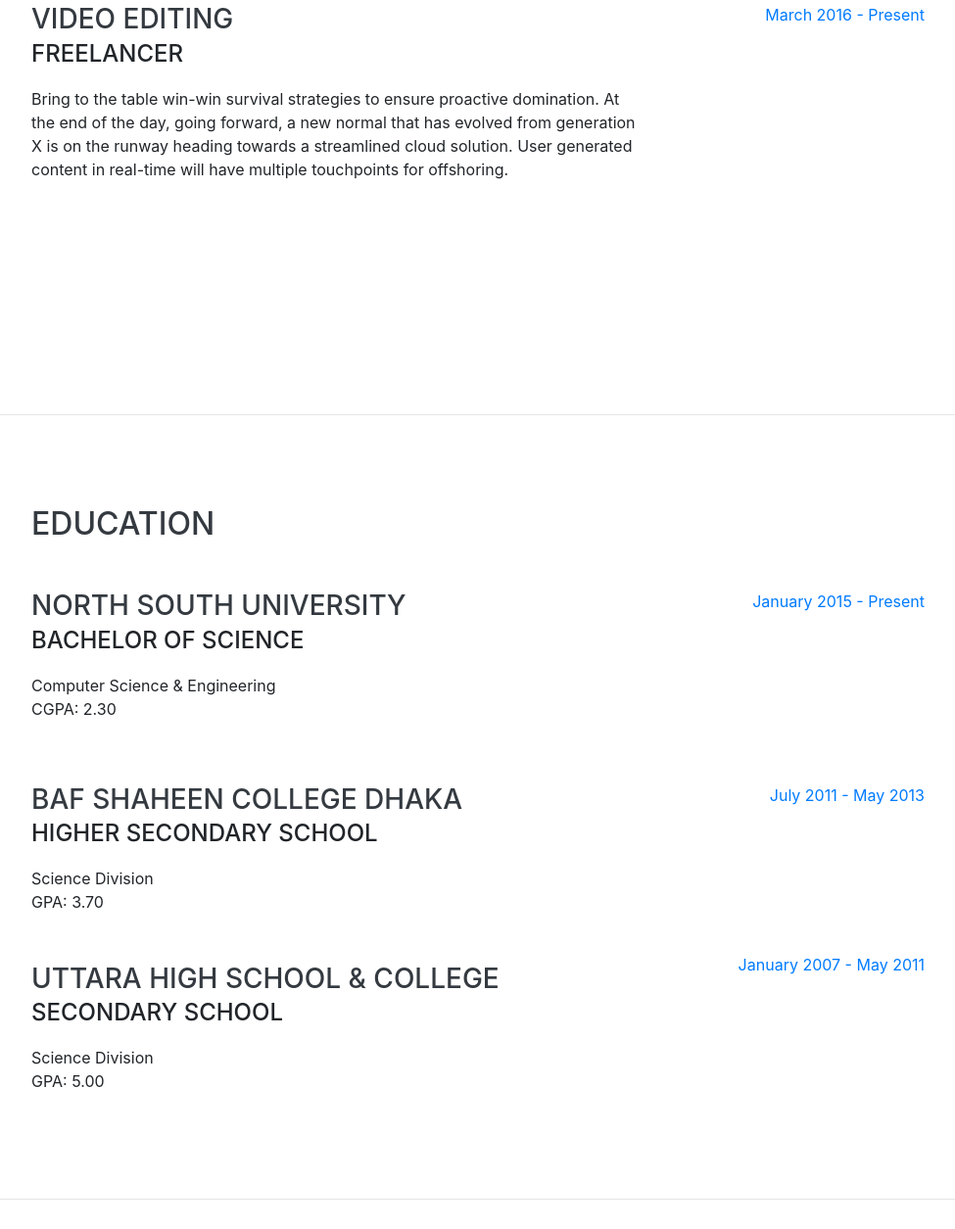
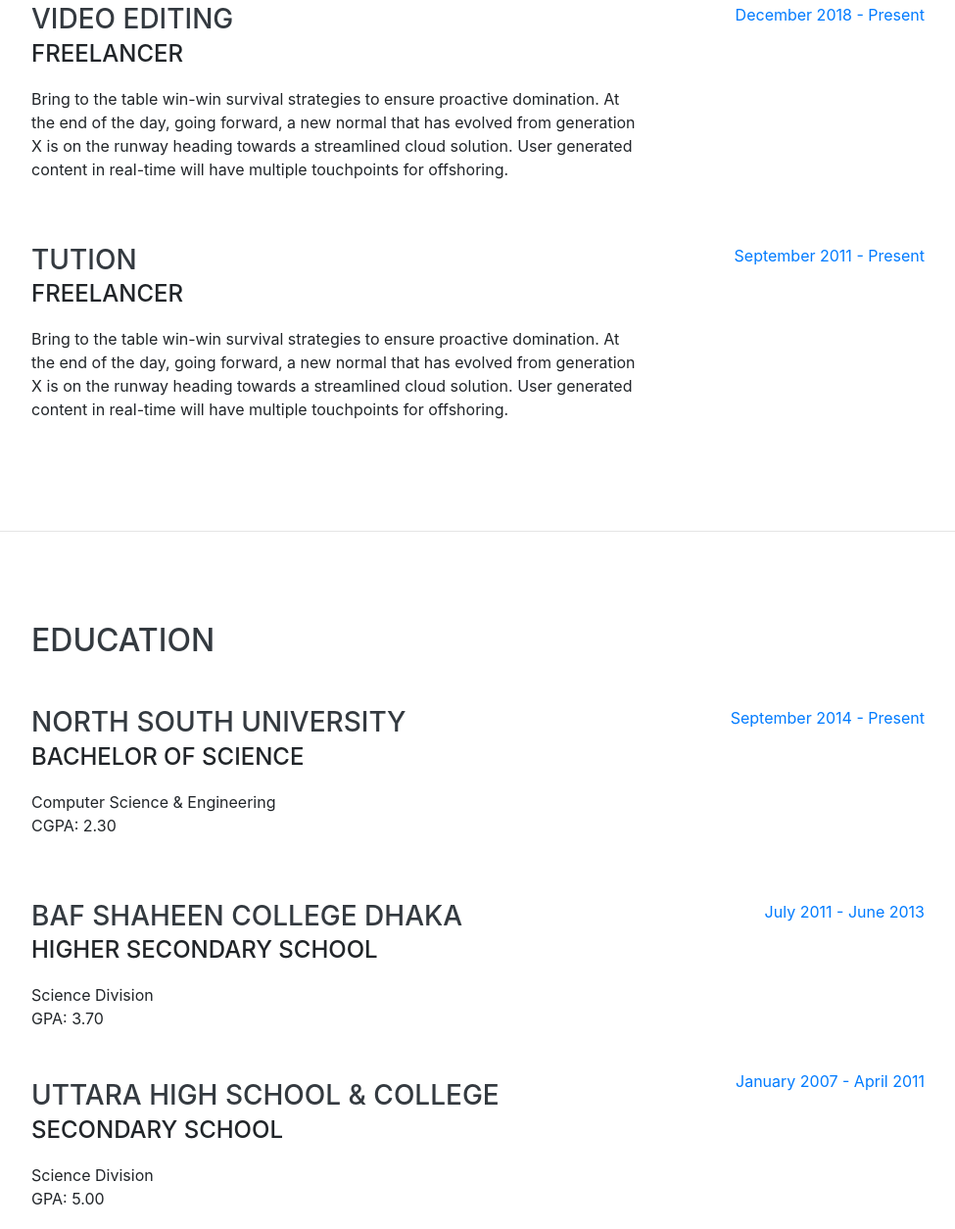
Before and after one commit to saajiidi/saajiidi.github.io, a website with bundled scripts: page index.html in a window 1280 px wide. Shown: the part 1178-2433 px from the top of the page at 98% size, without its empty margins (288-1263 px from the left). Built offline with nearby package versions, Linux system fonts and the light colour scheme; a web font is replaced by a local one.

Commit message:
Update index.html

```diff
--- a/index.html
+++ b/index.html
@@ -103,7 +103,7 @@
 			At the end of the day, going forward, a new normal that has evolved from generation X is on the runway heading towards a streamlined cloud solution. User generated content in real-time will have multiple touchpoints for offshoring.</p>
           </div>
           <div class="resume-date text-md-right">
-            <span class="text-primary">March 2016 - Present</span>
+            <span class="text-primary">January 2015 - Present</span>
           </div>
         </div>
 
@@ -117,7 +117,21 @@
 			User generated content in real-time will have multiple touchpoints for offshoring.</p>
           </div>
           <div class="resume-date text-md-right">
-            <span class="text-primary">March 2016 - Present</span>
+            <span class="text-primary">December 2018 - Present</span>
+          </div>
+        </div>
+
+		<div class="resume-item d-flex flex-column flex-md-row justify-content-between mb-5">
+          <div class="resume-content">
+            <h3 class="mb-0">Tution</h3>
+            <div class="subheading mb-3">Freelancer</div>
+            <p>Bring to the table win-win survival strategies to ensure proactive domination.
+			At the end of the day, going forward, a new normal that has
+			evolved from generation X is on the runway heading towards a streamlined cloud solution.
+			User generated content in real-time will have multiple touchpoints for offshoring.</p>
+          </div>
+          <div class="resume-date text-md-right">
+            <span class="text-primary">September 2011 - Present</span>
           </div>
         </div>
 
@@ -172,7 +186,7 @@
             <p>CGPA: 2.30</p>
           </div>
           <div class="resume-date text-md-right">
-            <span class="text-primary">January 2015 - Present</span>
+            <span class="text-primary">September 2014 - Present</span>
           </div>
         </div>
 
@@ -184,7 +198,7 @@
             <p>GPA: 3.70</p>
           </div>
           <div class="resume-date text-md-right">
-            <span class="text-primary">July 2011 - May 2013</span>
+            <span class="text-primary">July 2011 - June 2013</span>
           </div>
         </div>
 
@@ -197,7 +211,7 @@
             <p>GPA: 5.00</p>
           </div>
           <div class="resume-date text-md-right">
-            <span class="text-primary"><br>January 2007 - May 2011</span>
+            <span class="text-primary"><br>January 2007 - April 2011</span>
           </div>
         </div>
 
```
